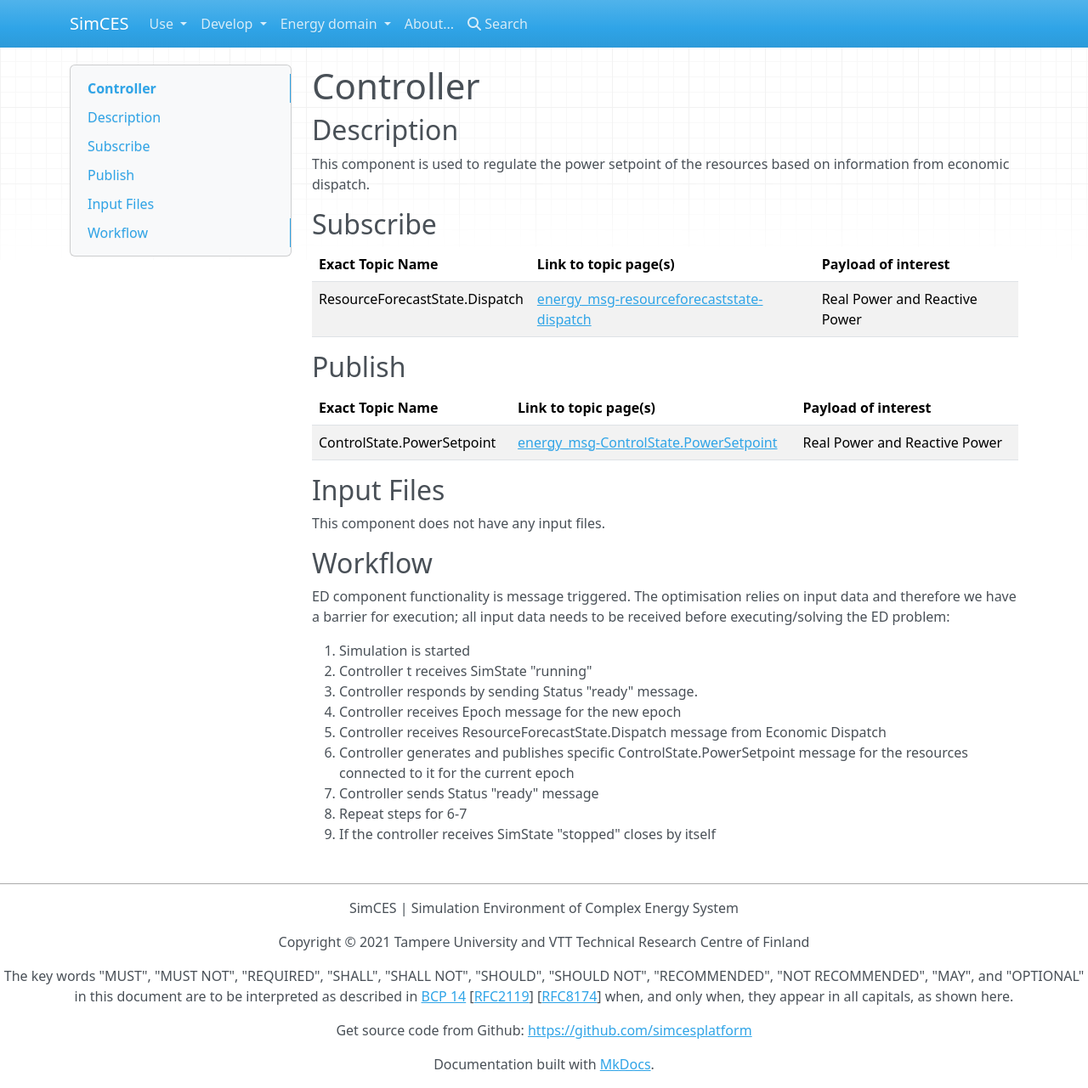
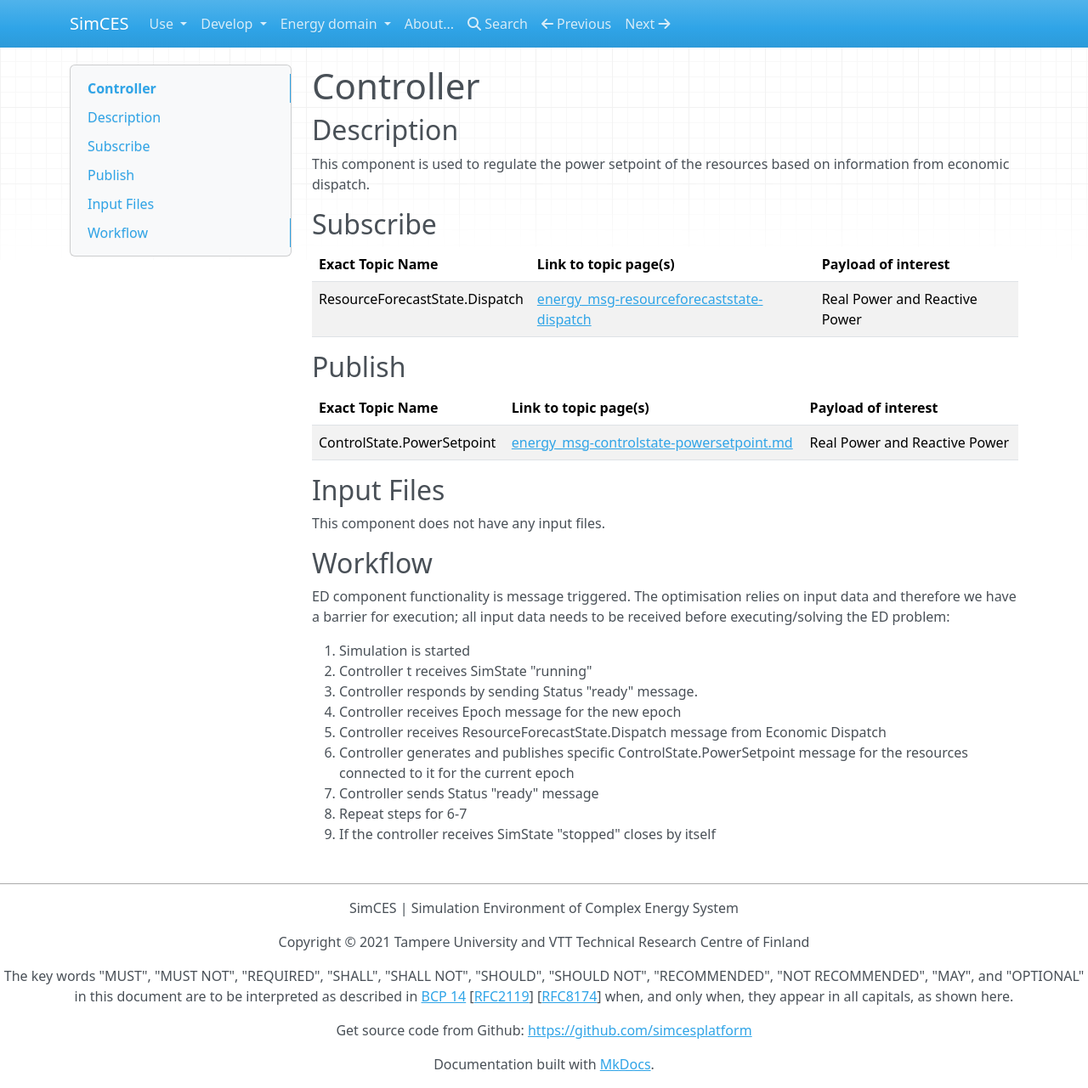
Before and after one commit to simcesplatform/simcesplatform.github.io, an MkDocs documentation site: the page built from markdown/energy_controller.md, in a window 1280 px wide and 1281 px high. Shown: the whole window at 85% size. Built offline with MkDocs 1.6.1, drawn with Linux system fonts in a browser that asks for light colours; nearby versions of some CDN libraries; library files that are not in the unit come from our copies.

Commit message:
Update menu, minor fixes

```diff
--- a/markdown/energy_controller.md
+++ b/markdown/energy_controller.md
@@ -12,7 +12,7 @@
 ## Publish
 | Exact Topic Name | Link to topic page(s) | Payload of interest|
 | --- | --- | --- |
-|ControlState.PowerSetpoint| [energy_msg-ControlState.PowerSetpoint](energy_msg-ControlState.PowerSetpoint)| Real Power and Reactive Power |
+|ControlState.PowerSetpoint| [energy_msg-controlstate-powersetpoint.md](energy_msg-ControlState.PowerSetpoint)| Real Power and Reactive Power |
 
 ## Input Files
 This component does not have any input files.
--- a/mkdocs.yml
+++ b/mkdocs.yml
@@ -64,11 +64,13 @@
     - Energy domain:
         - Energy-domain-specific conventions: energy_conventions.md
         - Components (energy):
+            - Controller: energy_controller.md
             - Grid (DSS): energy_grid-dss.md
             - Economic Dispatch: energy_economicdispatch.md
             - Price Forecaster: energy_priceforecaster.md
             - Resource Forecaster: energy_resourceforecaster.md
         - Message structures (energy):
+            - ControlState.PowerSetpoint: energy_msg-controlstate-powersetpoint.md
             - NetworkState.Current: energy_msg-networkstate-current.md
             - NetworkState.Loss: energy_msg-networkstate-loss.md
             - NetworkState.Voltage: energy_msg-networkstate-voltage.md
```
Also changed, not shown: markdown/energy_msg-controlstate-powersetpoint.md (renamed from markdown/energy_msg-ControlState.PowerSetpoint.md).
